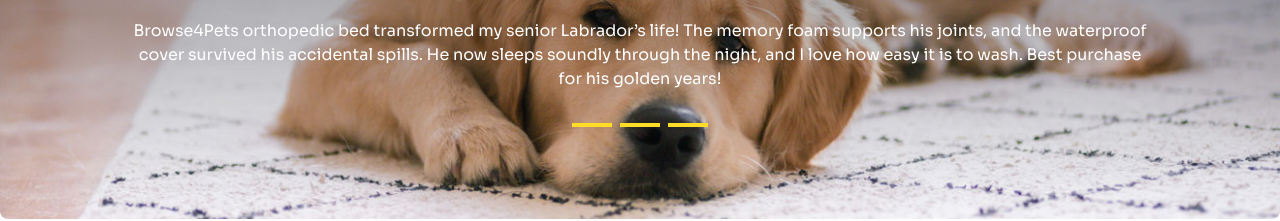
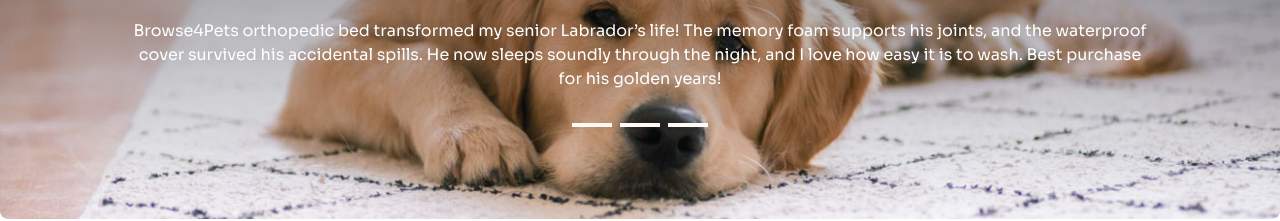
Before and after one commit to arifuddincoder/pha3-browse-for-pets, a plain HTML site: page index.html in a window 1280 px wide. Shown: the part 3640-3861 px from the top of the page. Drawn offline with nearby package versions, Linux system fonts and the light colour scheme; a web font is replaced by a local one.

Commit message:
changed slider navigation dots color

```diff
--- a/index.html
+++ b/index.html
@@ -394,9 +394,9 @@
                     </div>
                 </div>
                 <div class="relative flex justify-center w-full gap-2 py-2 -top-36">
-                    <a href="#slide1" class="w-10 h-1 bg-cl-ffdc26"></a>
-                    <a href="#slide2" class="w-10 h-1 bg-cl-ffdc26 active:bg-white"></a>
-                    <a href="#slide3" class="w-10 h-1 bg-cl-ffdc26"></a>
+                    <a href="#slide1" class="w-10 h-1 bg-cl-fff9f4"></a>
+                    <a href="#slide2" class="w-10 h-1 bg-cl-fff9f4"></a>
+                    <a href="#slide3" class="w-10 h-1 bg-cl-fff9f4"></a>
                 </div>
             </div>
         </section>
```
